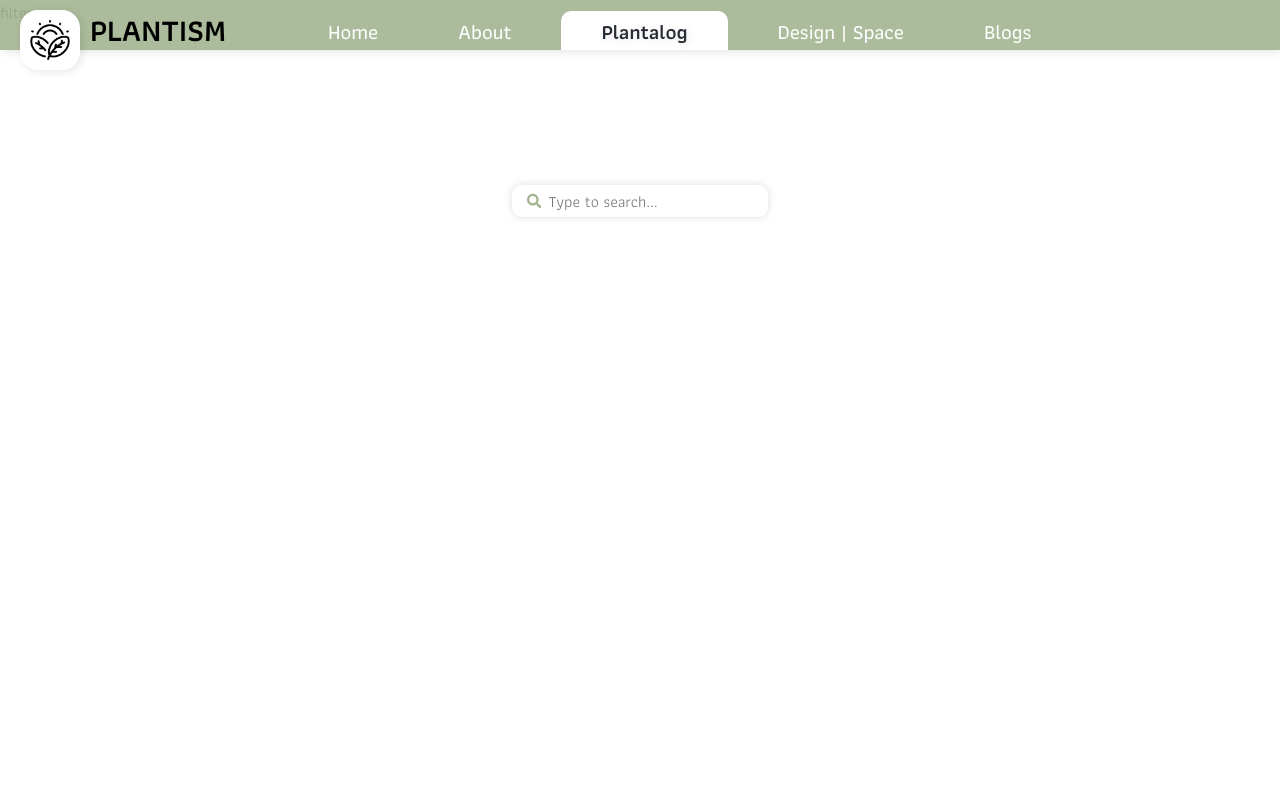
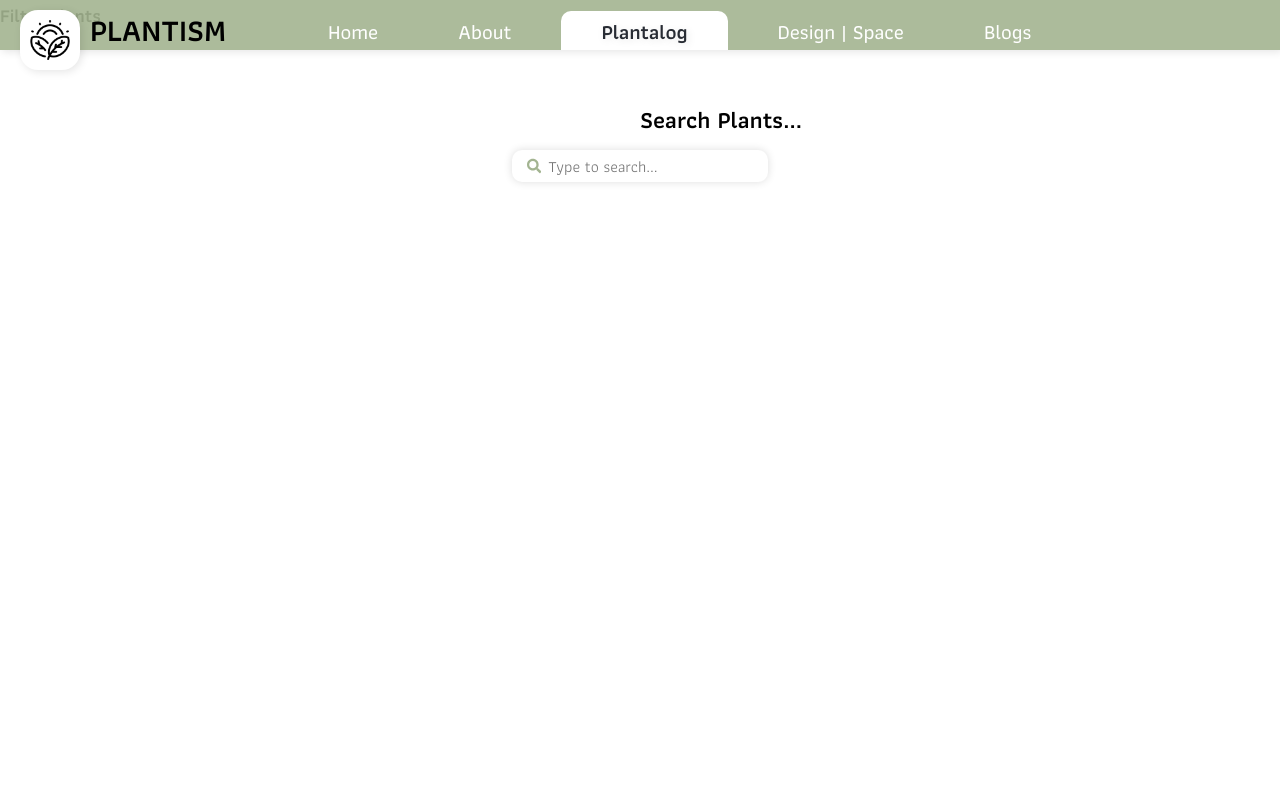
Before and after one commit to Thananyasih/Plantism-app, a React (Create React App) app: page /plantalog in a window 1280 px wide. Shown: the top 800 px of the page. Built offline with nearby package versions, Linux system fonts and the light colour scheme; a web font is replaced by a local one.

Commit message:
edit page

```diff
--- a/src/components/SearchBar/SearchResult.jsx
+++ b/src/components/SearchBar/SearchResult.jsx
@@ -6,8 +6,6 @@ export const SearchResult = ({ result }) => {
       className="serach-result"
       onClick={(e) => alert(`You Selected ${result}!`)}
     >
-      <h1>Name: <span id="common_name"></span></h1>
-
     </div>
   );
 };
--- a/src/pages/about/about.js
+++ b/src/pages/about/about.js
@@ -26,7 +26,10 @@ const About = () => {
         <h1>About Plantism</h1>
         <h2>Why Plantism ?</h2>
         <h3>
-        This web page is a collection for planters who aim to find plant breeds, how to take care of them, and tips from the Plantism community. They can also try their ideas on the "Design and Space page" to create and plan their own styles.
+        This web page is a collection for planters
+        who aim to find plant breeds, how to take care of them,
+        and tips from the Plantism community.
+        They can also try their ideas on the "Design and Space page" to create and plan their own styles.
         </h3>
         <p />
         <h2>How to use Plantism ?</h2>
--- a/src/pages/plantalog/plantalog.css
+++ b/src/pages/plantalog/plantalog.css
@@ -1,12 +1,19 @@
 .plantalog-container {
+  position: absolute;
+  top: 100px;
+  left: 640px;
   display: flex;
-  justify-content: right;
-  align-items: right;
-  height: 100vh;
+  justify-content: center;
+  align-items: center;
+
+  /* height: 100vh; */
 }
 
 .search-bar-container {
-  padding-top: 20vh;
+  /* padding-top: 20vh; */
+  position: absolute;
+  top: 150px;
+  left: 40%;
   width: 20%;
   margin: auto;
   flex-direction: column;
--- a/src/pages/plantalog/plantalog.js
+++ b/src/pages/plantalog/plantalog.js
@@ -7,14 +7,18 @@ const Plantalog = () => {
   const [results, setResults] = useState([]);
 
   return (
-    <div>
-      <div>filter</div>
+    <div >
+      <div className="plantalog-container">
+      <h2>Search Plants...</h2>
+      </div>
       <div className="search-bar-container">
         <SearchBar setResults={setResults} />
         {results && results.length > 0 && (
           <SearchResultsList results={results} />
         )}
       </div>
+      <h3>Filter Plants</h3>
+
     </div>
   );
 };
```
